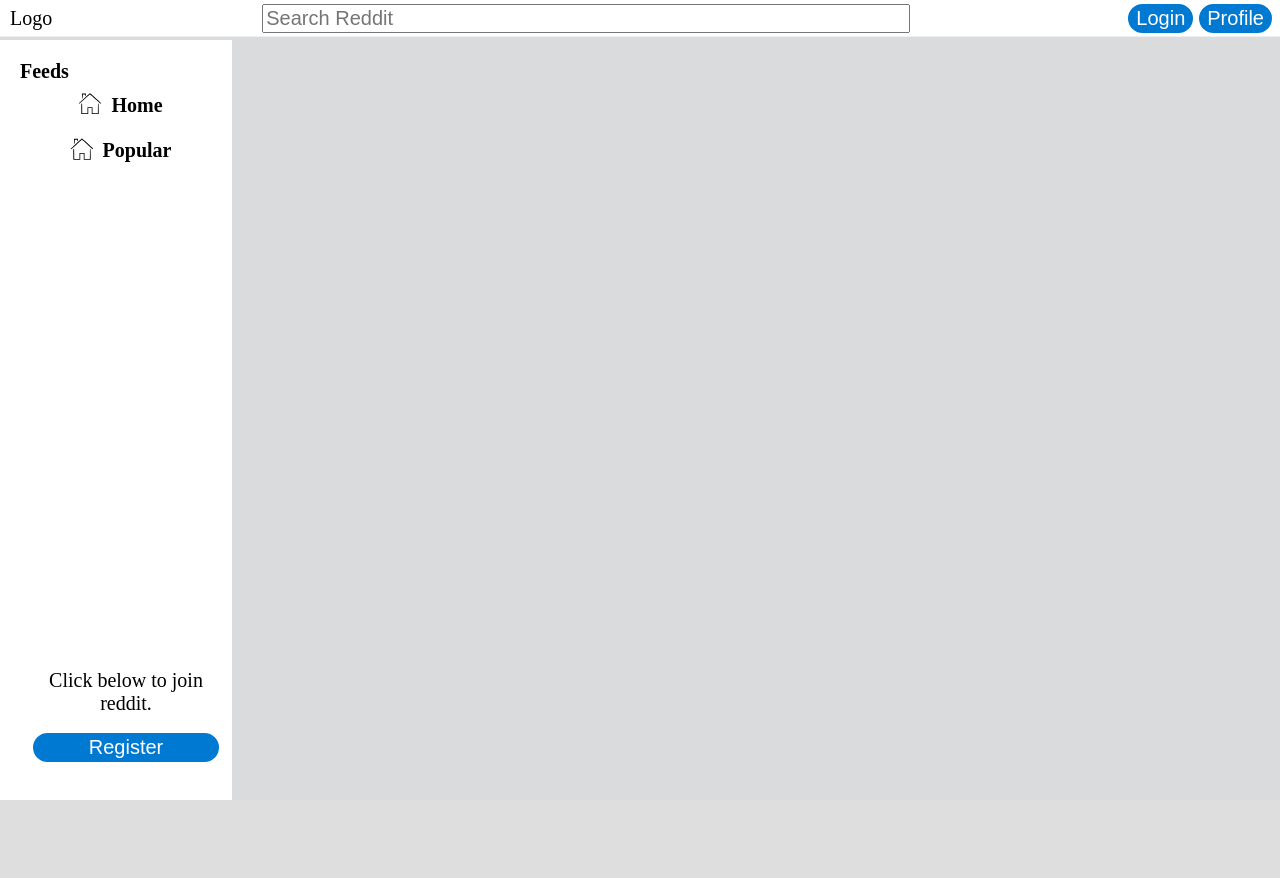
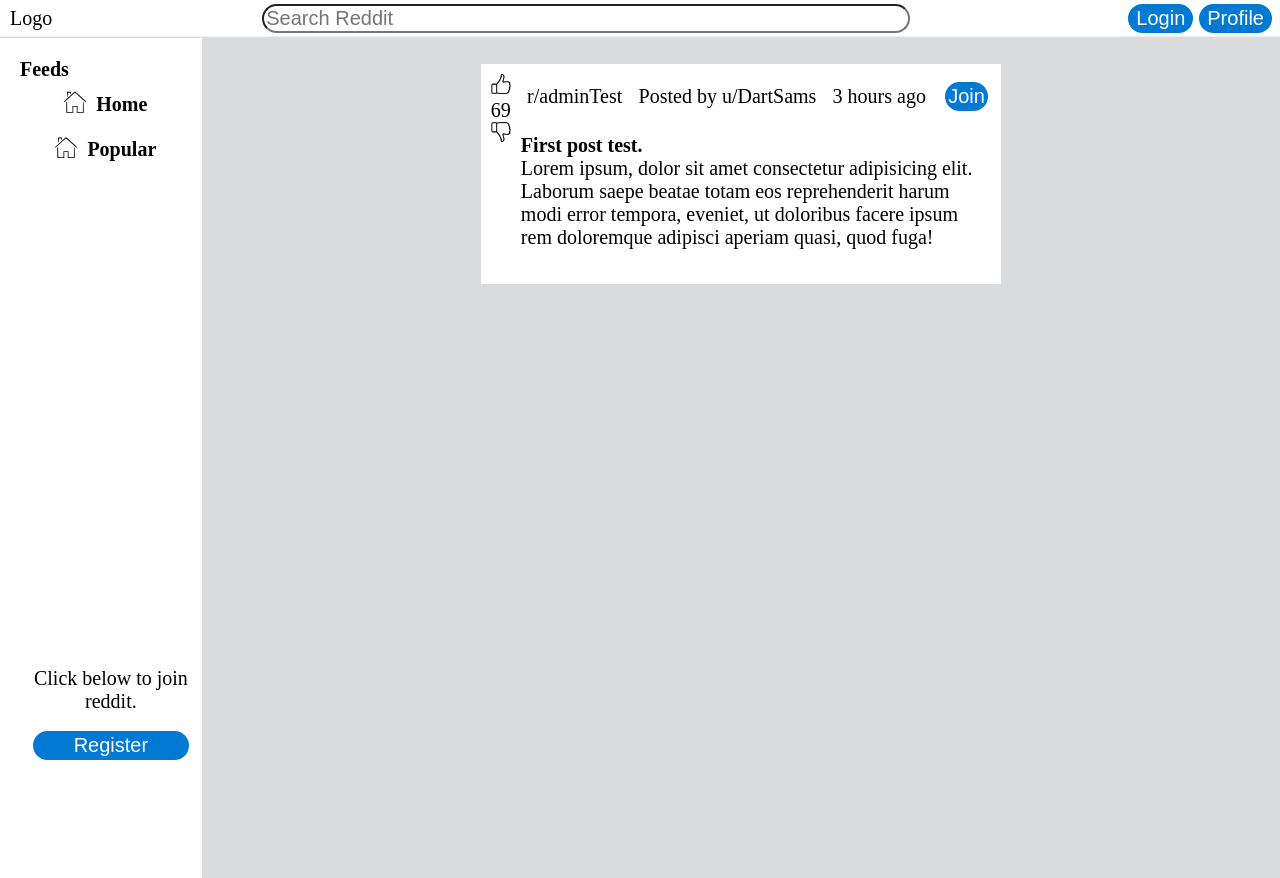
Before and after one commit to DartSams/Reddit-clone, a Flask app: page / in a window 1280 px wide. Before the commit the page ends 800 px from the top, so only its background shows below. Run offline with Flask 2, Linux system fonts and the light colour scheme.

Commit message:
started work on the post section and added assets

```diff
--- a/static/home.css
+++ b/static/home.css
@@ -32,6 +32,7 @@ body{
 #navbar-container{
     width: 100vw;
     height: 2%;
+    position: fixed;
 }
 
 #navbar{
@@ -52,7 +53,7 @@ body{
 
 #navbar button,#navbar select,#navbar input{
     margin: 5px 5px 5px 5px ;
-
+    border-radius: 30px;
 }
 
 #navbar input{
@@ -60,8 +61,16 @@ body{
     font-size: var(--label-text-size);
 }
 
+#body-container{
+    display: flex;
+    flex-direction: row;
+    /* width:100vw;
+    height: 100vh; */
+}
+
 #body-container #feed-container{
-    position: fixed;
+    position: relative;
+    margin-top: 3%;
     top: 5%;
     width:15vw;
     height: 100vh;
@@ -98,3 +107,62 @@ body{
 #feed-container #feed-register-container p{
     text-align: center;
 }
+
+#post-container{
+    display: flex;
+    flex-direction: row;
+    justify-content: center;
+    /* align-items: center; */
+    position: relative;
+    margin-top: 5%;
+    width: 100vw;
+    height: auto;
+}
+
+#post-container .post-card-container{
+    padding:10px;
+    width: 500px;
+    height: 200px;
+    background-color: var(--navbar-background-color);
+    display: flex;
+    flex-direction: row;
+}
+
+/* #post-container .post-card-container #post{
+    display: flex;
+    width:100%;
+    flex-direction: column;
+} */
+
+#post-container .post-card-container #post-header{
+    display: flex;
+    width:100%;
+    height: fit-content;
+    flex-direction: row;
+    justify-content: space-between;
+    align-items: baseline;
+}
+
+#post-container .post-card-container #post-header #post-header-left{
+    display: flex;
+    justify-content: space-evenly;
+    width:100%
+}
+
+#post-container #like-unlike img,#post-container #like-unlike img:hover{
+    width:20px;
+    height:auto;
+    cursor: pointer;
+}
+
+#post-container #post{
+    display: flex;
+    flex-direction: column;
+    justify-content: space-around;
+    width: 100%;
+    height: auto;
+}
+
+#post-container #post #post-body{
+    padding:10px;
+}
--- a/templates/home.html
+++ b/templates/home.html
@@ -52,6 +52,37 @@
                 <button>Register</button>
             </div>
         </div>
+
+        <div id="post-container">
+            <div class="post-card-container">
+                <div id="like-unlike">
+                    <div><img src="static\assets\like-light.png" alt=""></div>
+                    <div>69</div>
+                    <div><img src="static\assets\dislike-light.png" alt=""></div>
+                </div>
+                <div id="post">
+                    <div id="post-header">
+                        <div id="post-header-left">
+                            <div id="subreddit">r/adminTest</div>
+                            <div id="posted-by">Posted by u/DartSams</div>
+                            <div id="posted-time-ago">3 hours ago</div>
+                        </div>
+                        <div id="post-header-right">
+                            <div id="join-subreddit"><button>Join</button></div>
+                        </div>
+                    </div>
+                    <div id="post-body">
+                        <div id="post-title"><h2>First post test.</h2></div>
+                        <div id="post-text-content"><p>Lorem ipsum, dolor sit amet consectetur adipisicing elit. Laborum saepe beatae totam eos reprehenderit harum modi error tempora, eveniet, ut doloribus facere ipsum rem doloremque adipisci aperiam quasi, quod fuga!</p></div>
+                    </div>
+                    <div id="post-footer">
+                        <div id="comments"></div>
+                        <div id="share"></div>
+                        <div id="save"></div>
+                    </div>
+                </div>
+            </div>
+        </div>
     </div>
 </body>
 </html>
```
Also changed, not shown: static/assets/dislike-dark.png (added), static/assets/dislike-light.png (added), static/assets/like-dark.png (added), static/assets/like-light.png (added).
